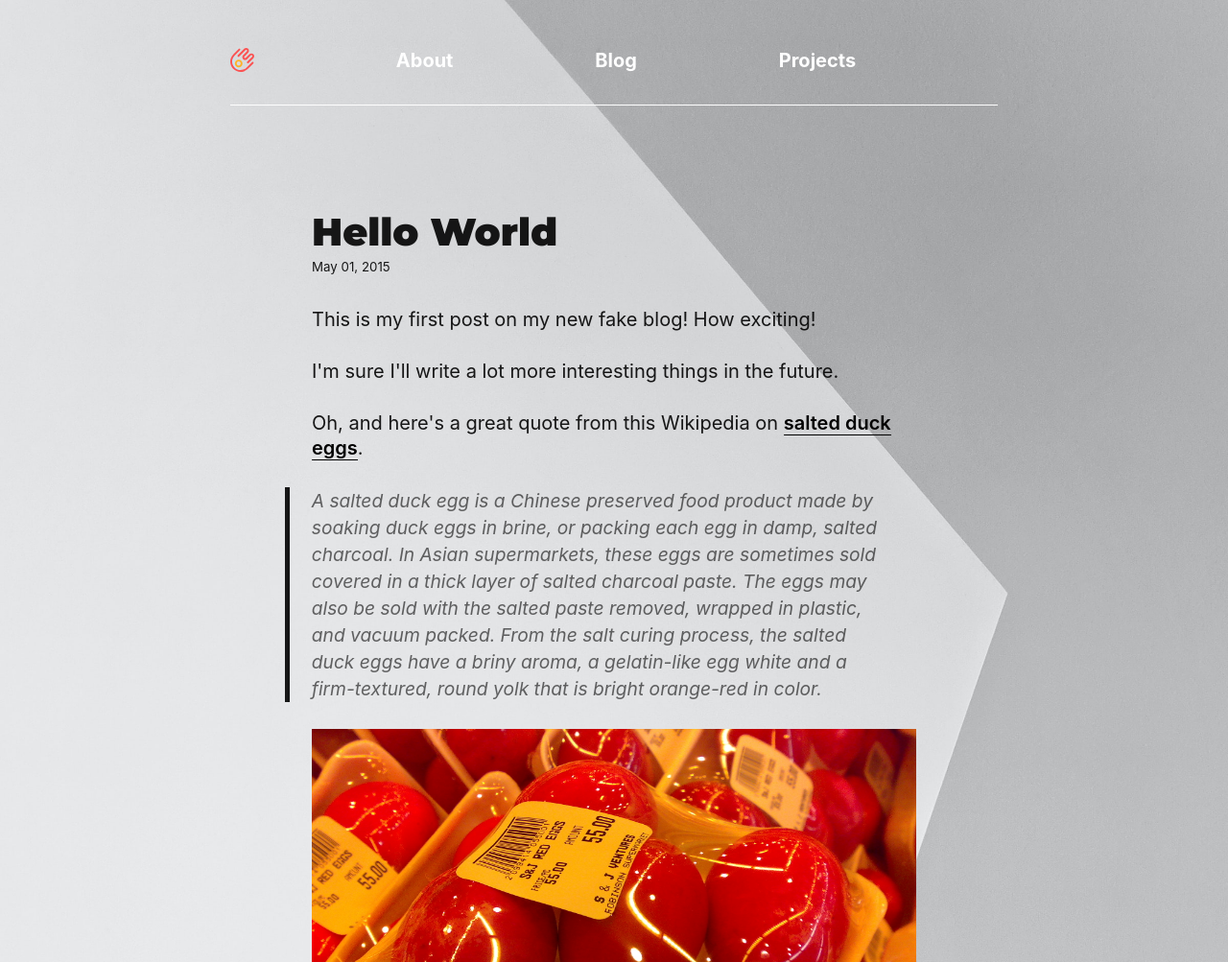
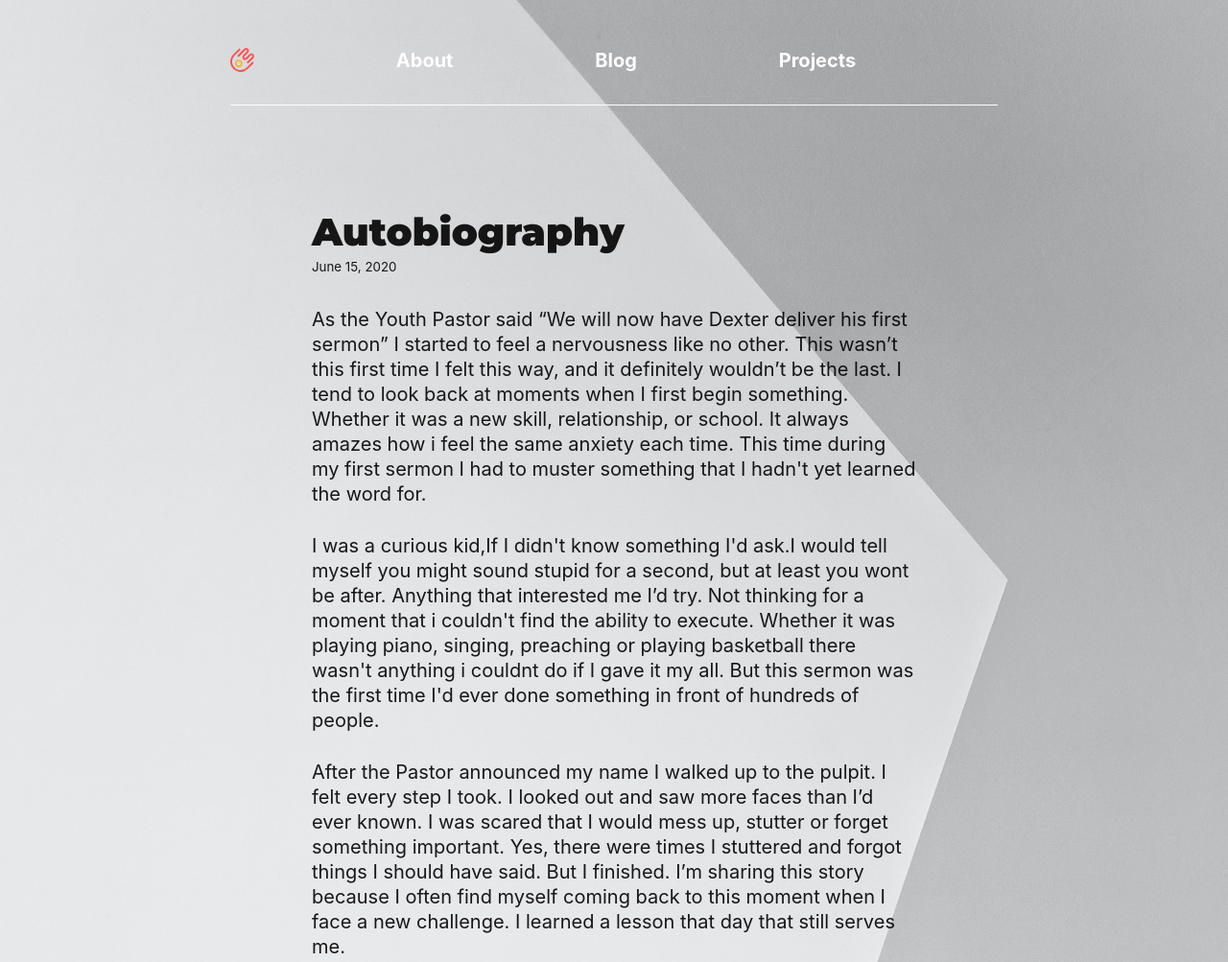
Before and after one commit to dextermichael/starboyblog, a Gatsby site: page /hello-world/ in a window 1280 px wide. Shown: the top 1003 px of the page at 96% size. Built offline with nearby package versions, Linux system fonts and the light colour scheme; Gatsby itself is replaced by a stand-in of ours; some packages are replaced by stand-ins of ours; a web font is replaced by a local one.

Commit message:
Update Blog “hello-world/index”

```diff
--- a/content/blog/hello-world/index.md
+++ b/content/blog/hello-world/index.md
@@ -1,22 +1,18 @@
 ---
-title: Hello World
-date: "2015-05-01T22:12:03.284Z"
-description: "Hello World"
+title: Autobiography
+date: 2020-06-15T22:12:03.284Z
+description: I applied for a job and they asked me to wirte and autobiography
 ---
+As the Youth Pastor said “We will now have Dexter deliver his first sermon” I started to feel a nervousness like no other. This wasn’t this first time I felt this way, and it definitely wouldn’t be the last. I tend to look back at moments when I first begin something. Whether it was a new skill, relationship, or school. It always amazes how i feel the same anxiety each time. This time during my first sermon I had to muster something that I hadn't yet learned the word for.
 
-This is my first post on my new fake blog! How exciting!
 
-I'm sure I'll write a lot more interesting things in the future.
 
-Oh, and here's a great quote from this Wikipedia on
-[salted duck eggs](https://en.wikipedia.org/wiki/Salted_duck_egg).
+I was a curious kid,If I didn't know something I'd ask.I would tell myself you might sound stupid for a second, but at least you wont be after. Anything that interested me I’d try. Not thinking for a moment that i couldn't find the ability to execute. Whether it was playing piano, singing, preaching or playing basketball there wasn't anything i couldnt do if I gave it my all. But this sermon was the first time I'd ever done something in front of hundreds of people.
 
-> A salted duck egg is a Chinese preserved food product made by soaking duck
-> eggs in brine, or packing each egg in damp, salted charcoal. In Asian
-> supermarkets, these eggs are sometimes sold covered in a thick layer of salted
-> charcoal paste. The eggs may also be sold with the salted paste removed,
-> wrapped in plastic, and vacuum packed. From the salt curing process, the
-> salted duck eggs have a briny aroma, a gelatin-like egg white and a
-> firm-textured, round yolk that is bright orange-red in color.
 
-![Chinese Salty Egg](./salty_egg.jpg)
+
+After the Pastor announced my name I walked up to the pulpit. I felt every step I took. I looked out and saw more faces than I’d ever known. I was scared that I would mess up, stutter or forget something important. Yes, there were times I stuttered and forgot things I should have said. But I finished. I’m sharing this story because I often find myself coming back to this moment when I face a new challenge. I learned a lesson that day that still serves me.
+
+
+
+When I walked down from the pulpit I sat next to my big sister and that hug kissed me. She said “ you were nervous huh?” I looked back at her with a “DUH” expression. She said to me “That was courage, You were afraid and did it anyway”. Everytime i try something new. I always think of how much courage this new thing will take. Nothing is too big or scary. It just might take a little bit more courage.
```
